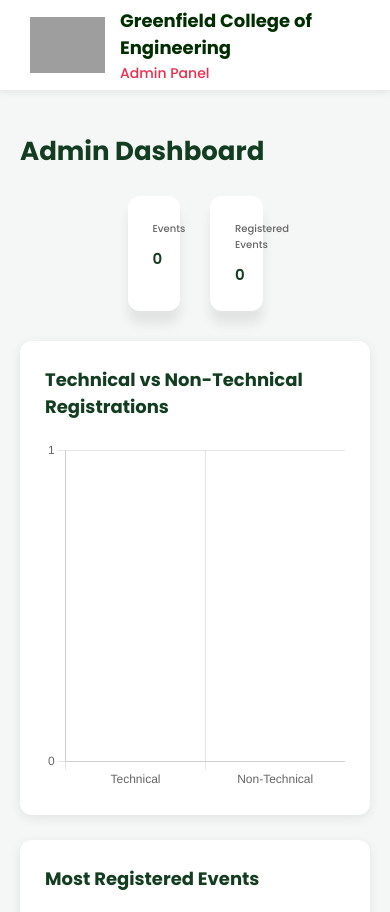
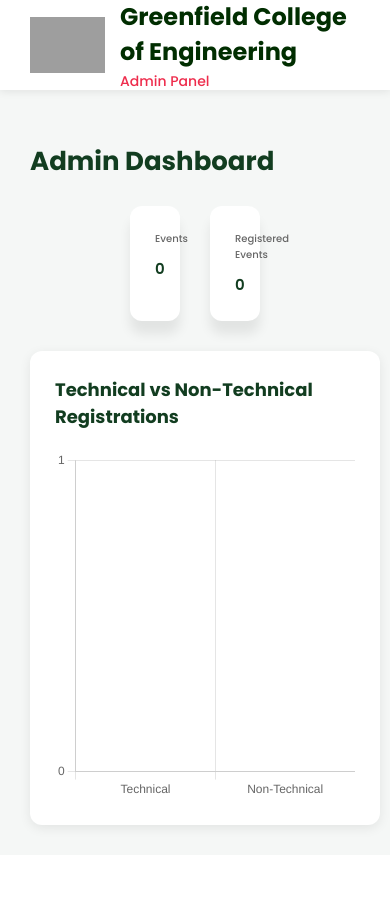
Before and after one commit to sasikalalingeswaran/sasikalalingeswaran-EventManagementSystem.github.io, a Flask app: page /dashboard in a window 390 px wide; the page is wider, and only the part inside the window is pictured. Shown: the top 912 px of that part. After the commit the page ends 834 px from the top of that part, so only its background shows below. Run offline with Flask 3, Linux system fonts and the light colour scheme; grey boxes are pictures that could not be loaded.

Commit message:
Update dashboard.html

```diff
--- a/templates/dashboard.html
+++ b/templates/dashboard.html
@@ -124,50 +124,21 @@
             position: relative;
         }
 
-
-        @media (max-width: 800px) {
-
-            .cards {
-                grid-template-columns: 1fr;
-            }
-
-            .charts {
-                grid-template-columns: 1fr;
-            }
-
-            .header h4 {
-                font-size: 18px;
-            }
-
-            .dashboard {
-                padding: 20px;
-            }
-        }
-
     </style>
 </head>
 
 <body>
-
-    <!-- HEADER -->
-
     <div class="header">
-
         <img src="/static/greenfield_college_of_engineering_logo.png">
-
         <div class="header-text">
             <h4>Greenfield College of Engineering</h4>
             <h6>Admin Panel</h6>
         </div>
-
     </div>
 
     <div class="dashboard">
-
         <h2 class="dashboard-title">Admin Dashboard</h2>
-
         <div class="cards">
-
             <div class="card">
                 <h3>Events</h3>
                 <p>{{ total_events }}</p>
@@ -177,98 +148,56 @@
                 <h3>Registered Events</h3>
                 <p>{{ total_registered_events }}</p>
             </div>
-
         </div>
-
-
-        <!-- CHARTS -->
-
         <div class="charts">
-
-            <!-- TECH VS NON TECH -->
-
             <div class="chart-box">
-
                 <h3>Technical vs Non-Technical Registrations</h3>
-
                 <div class="chart-container">
                     <canvas id="techChart"></canvas>
                 </div>
-
             </div>
-
-
-            <!-- MOST REGISTERED EVENTS -->
-
             <div class="chart-box">
-
                 <h3>Most Registered Events</h3>
-
                 <div class="chart-container">
                     <canvas id="eventChart"></canvas>
                 </div>
-
             </div>
-
         </div>
-
     </div>
-
-
     <script>
-
-        /* -----------------------------------
-           TECH VS NON-TECH BAR CHART
-        ----------------------------------- */
-
         const techCtx = document
             .getElementById('techChart')
             .getContext('2d');
-
         new Chart(techCtx, {
-
             type: 'bar',
-
             data: {
-
                 labels: [
                     'Technical',
                     'Non-Technical'
                 ],
-
                 datasets: [{
                     label: 'Registrations',
-
                     data: [
                         {{ tech_count }},
                         {{ nontech_count }}
                     ],
-
                     backgroundColor: [
                         '#2e7d32',
                         '#ef476f'
                     ],
-
                     borderRadius: 6
-
                 }]
             },
-
             options: {
-
                 responsive: true,
-
                 maintainAspectRatio: false,
-
                 scales: {
-
                     y: {
                         beginAtZero: true,
                         ticks: {
                             precision: 0
                         }
                     }
-
                 },
 
                 plugins: {
@@ -276,11 +205,8 @@
                     legend: {
                         display: false
                     }
-
                 }
-
             }
-
         });
 
         const eventCtx = document
@@ -309,33 +235,20 @@
                         '#795548',
                         '#607d8b'
                     ],
-
                     borderWidth: 2
-
                 }]
-
             },
-
             options: {
-
                 responsive: true,
-
                 maintainAspectRatio: false,
-
                 plugins: {
-
                     legend: {
                         position: 'right'
                     }
-
                 }
-
             }
-
         });
 
     </script>
-
 </body>
-
 </html>
```
